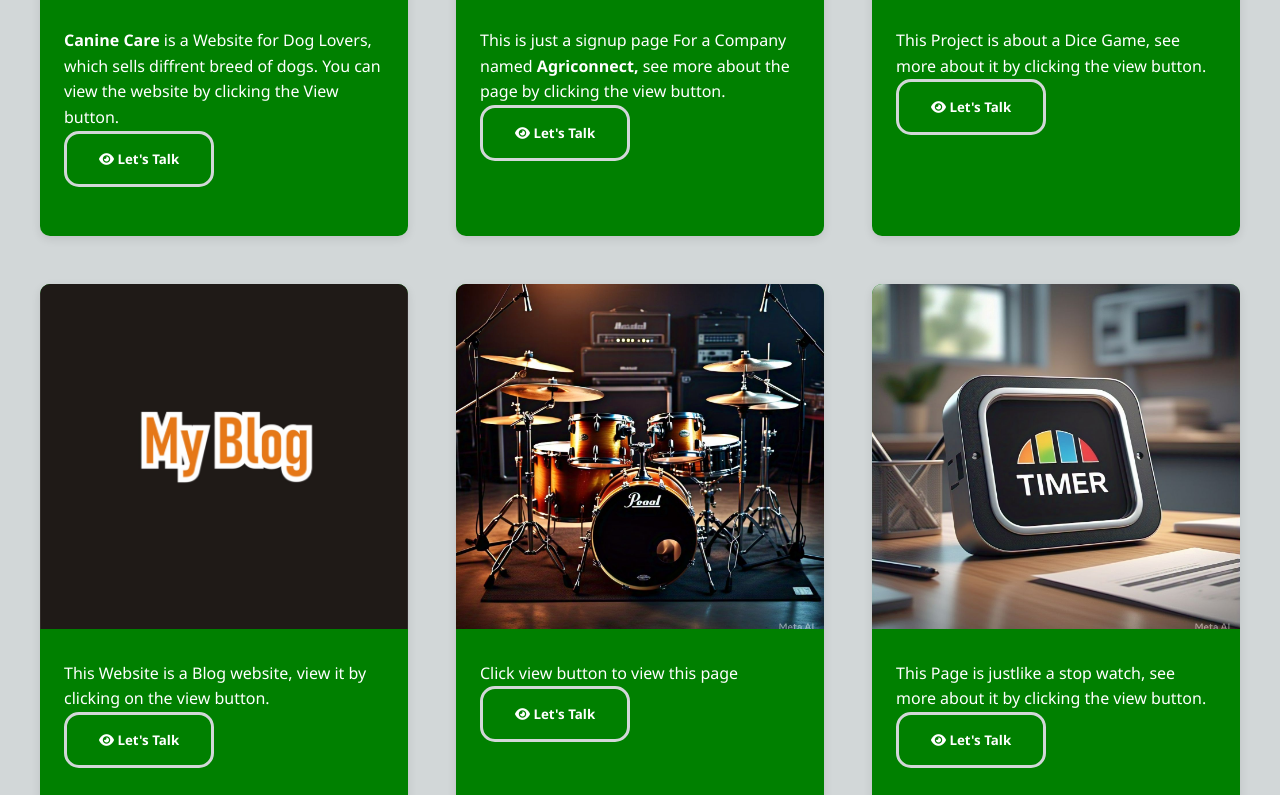
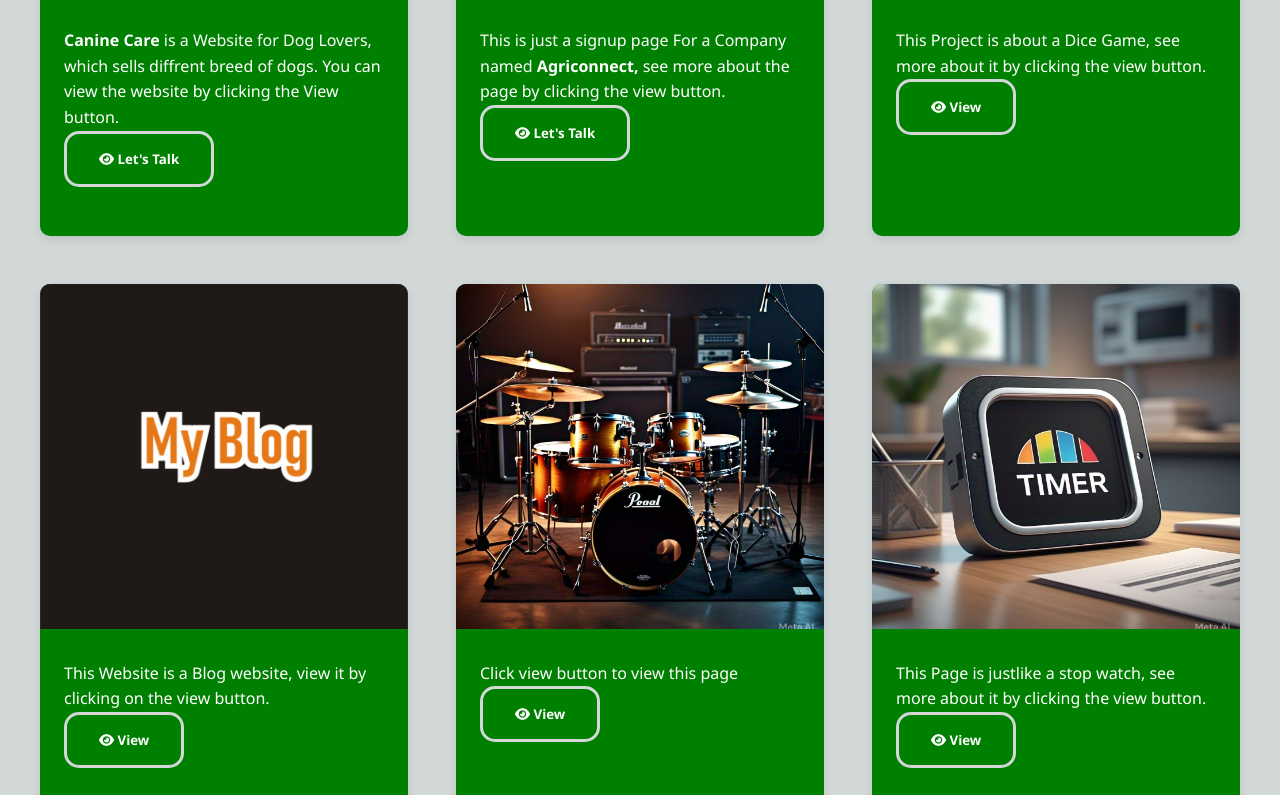
Before and after one commit to SanniAl-ameen/myportfolio, a plain HTML site: page index.html in a window 1280 px wide. Shown: the part 2496-3291 px from the top of the page. Drawn offline with Linux system fonts and the light colour scheme.

Commit message:
Update index.html

```diff
--- a/index.html
+++ b/index.html
@@ -88,7 +88,7 @@
                 <img src="assets/dice-game-logo.JPG" alt="Project" class="project-image">
                 <div class="project-info">
                     <p>This Project is about a Dice Game, see more about it by clicking the view button.</p>
-                    <a href="https://sannial-ameen.github.io/Dice-game/dice.html"><button class="btn"><i class="fa fa-eye"></i> Let's Talk</a></button></a>
+                    <a href="https://sannial-ameen.github.io/Dice-game/dice.html"><button class="btn"><i class="fa fa-eye"></i> View</a></button></a>
 
 
                 </div>
@@ -97,7 +97,7 @@
                 <img src="assets/blog-logo.JPG" alt="Project" class="project-image">
                 <div class="project-info">
                     <p>This Website is a Blog website, view it by clicking on the view button.</p>
-                    <a href="https://sannial-ameen.github.io/blog-site/"><button class="btn"><i class="fa fa-eye"></i> Let's Talk</a></button></a>
+                    <a href="https://sannial-ameen.github.io/blog-site/"><button class="btn"><i class="fa fa-eye"></i> View</a></button></a>
 
                 </div>
             </div>
@@ -105,7 +105,7 @@
                 <img src="assets/drumkit-logo.jpg" alt="Project" class="project-image">
                 <div class="project-info">
                     <p>Click view button to view this page</p>
-                    <a href="https://sannial-ameen.github.io/Drumkit/"><button class="btn"><i class="fa fa-eye"></i> Let's Talk</a></button></a>
+                    <a href="https://sannial-ameen.github.io/Drumkit/"><button class="btn"><i class="fa fa-eye"></i> View</a></button></a>
 
                 </div>
             </div>
@@ -113,7 +113,7 @@
                 <img src="assets/timer-logo.jpg" alt="Project" class="project-image">
                 <div class="project-info">
                     <p>This Page is justlike a stop watch, see more about it by clicking the view button.</p>
-                    <a href="https://sannial-ameen.github.io/Timer/"><button class="btn"><i class="fa fa-eye"></i> Let's Talk</a></button></a>
+                    <a href="https://sannial-ameen.github.io/Timer/"><button class="btn"><i class="fa fa-eye"></i> View</a></button></a>
 
                 </div>
             </div>
@@ -121,7 +121,7 @@
                 <img src="assets/simon game logo.jpg" alt="Project" class="project-image">
                 <div class="project-info">
                     <p><b>Simon Game,</b> It is a classic memory game where players must repeat a sequence of colors and sounds. You can start the game by clicking on the button.</p>
-                    <a href="https://sannial-ameen.github.io/SIMON-GAME/"><button class="btn"><i class="fa fa-eye"></i> Let's Talk</a></button></a>
+                    <a href="https://sannial-ameen.github.io/SIMON-GAME/"><button class="btn"><i class="fa fa-eye"></i> View</a></button></a>
                 </div>
             </div>
 
```
